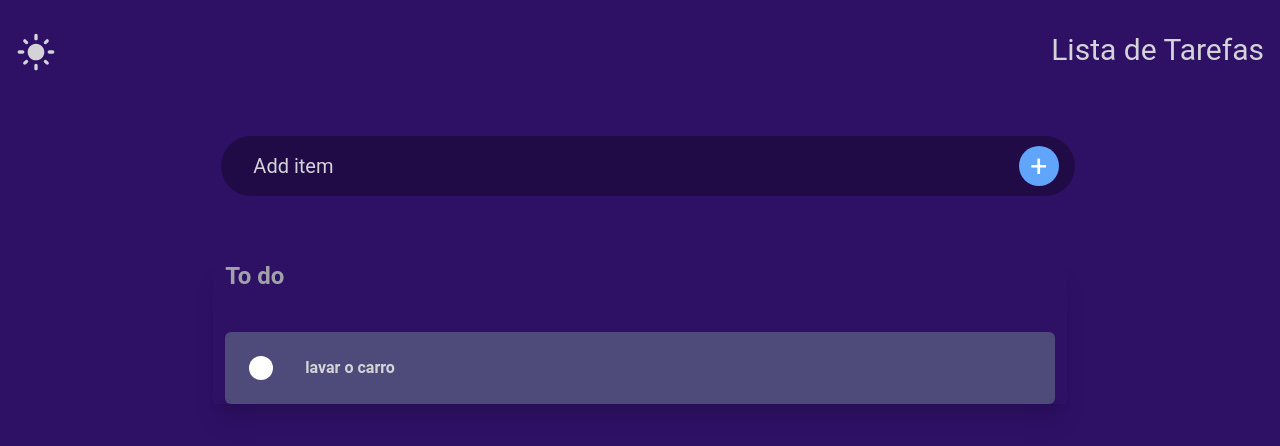
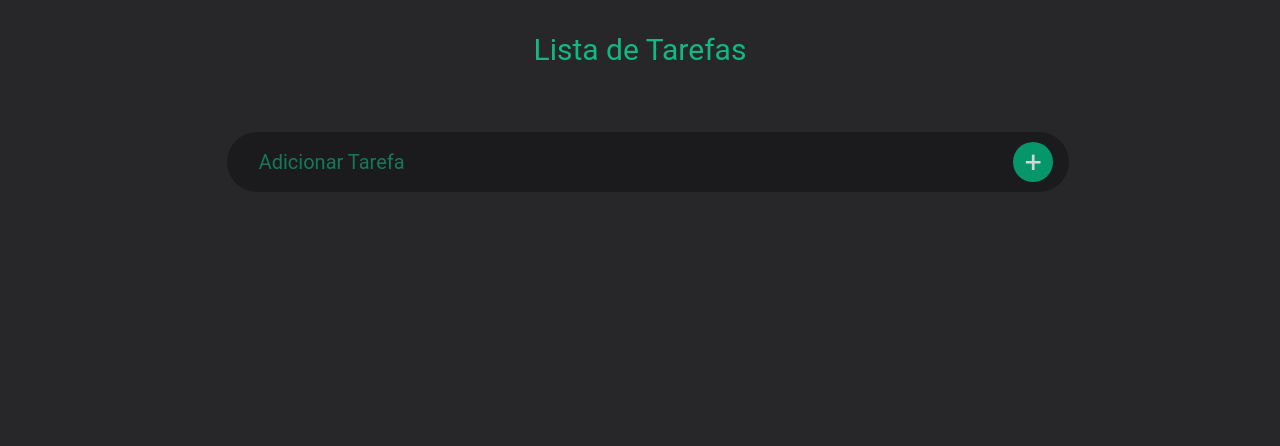
Before and after one commit to DanielSantana47/lista-de-tarefas, a Next.js app: page / in a window 1280 px wide. Shown: the top 446 px of the page. Built offline with nearby package versions, Linux system fonts and the light colour scheme.

Commit message:
final version

```diff
--- a/src/app/layout.tsx
+++ b/src/app/layout.tsx
@@ -1,5 +1,9 @@
+"use client"
+
+import { useContext } from 'react'
 import './globals.css'
 import type { Metadata } from 'next'
+import { ModeContext } from '@/contexts/InputContext'
 
 
 export const metadata: Metadata = {
@@ -12,9 +16,11 @@ export default function RootLayout({
 }: {
   children: React.ReactNode
 }) {
+
+
   return (
     <html lang="en">
-      <body className='bg-violet-950 text-white'>{children}</body>
+      <body className="bg-zinc-800">{children}</body>
     </html>
   )
 }
--- a/src/app/page.tsx
+++ b/src/app/page.tsx
@@ -2,16 +2,18 @@
 
 import { Header } from "@/components/Header"
 import { Input } from "@/components/Input"
-import { InputProvider } from "@/contexts/InputContext"
+import { ModeContext, ModeProvider } from "@/contexts/InputContext"
+import { useContext } from "react"
 
 const Page = ()=> {
+
   return(
-    <div className="">
-      <div className="container mx-auto">
-        <Header/>
-            <Input/>
-      </div>
-    </div>
+          <div>
+            <div className="container mx-auto px-2">
+                <Header/>
+                <Input/>
+            </div>
+          </div>
   )
 }
 
--- a/src/components/CompletedItem.tsx
+++ b/src/components/CompletedItem.tsx
@@ -5,14 +5,15 @@ type Props = {
     text: string
     id: number
     deleteItemCompleted: (n: number)=> void
+    checkCompletedItem: (n: number)=> void
 }
 
-export const CompletedItem = ({text, id, deleteItemCompleted}: Props)=> {
+export const CompletedItem = ({text, id, deleteItemCompleted, checkCompletedItem}: Props)=> {
 
     return(
-            <div key={id} className="flex bg-slate-500/40 rounded-md items-center justify-between group p-6  transition-all duration-100">
+            <div key={id} className="flex bg-slate-500/40 rounded-md items-center justify-between group px-2 py-3 sm:p-6  transition-all duration-100 shadow-xl">
                 <div className="flex items-center">
-                    <div className="w-6 h-6 rounded-full flex items-center justify-center bg-white cursor-pointer"><AiFillCheckCircle className="text-emerald-500 w-full h-full"/></div>
+                    <div onClick={()=> checkCompletedItem(id)} className="sm:w-6 sm:h-6 w-4 h-4 rounded-full flex items-center justify-center bg-white"><AiFillCheckCircle className="text-emerald-500 w-full h-full"/></div>
                     <span className="text-zinc-500 font-xl ml-8 line-through">{text}</span>
                 </div>
                 <div onClick={()=>deleteItemCompleted(id)} className="opacity-0 translate-y-3 group-hover:opacity-100 group-hover:translate-y-0 transition-all duration-200">
--- a/src/components/Header.tsx
+++ b/src/components/Header.tsx
@@ -1,9 +1,9 @@
-import { MdLightMode } from "react-icons/md";
+import { ModeContext } from "@/contexts/InputContext";
+import { useContext } from "react";
 export const Header = ()=> {
     return(
-        <header className="flex justify-between mt-8 mx-4">
-            <MdLightMode className=' text-zinc-300 w-10 h-10 hover:rotate-90 transition-all cursor-pointer'/>
-            <h1 className="text-3xl text-zinc-300">Lista de Tarefas</h1>
+        <header className="flex justify-center mt-8 mx-4">
+            <h1 className="text-3xl text-emerald-500">Lista de Tarefas</h1>
         </header>
     )
 }
--- a/src/components/Input.tsx
+++ b/src/components/Input.tsx
@@ -1,6 +1,7 @@
-import { useState } from "react"
+import { useEffect, useState } from "react"
 import { TodoItem } from "./TodoItem"
 import { CompletedItem } from "./CompletedItem"
+import { todo } from "node:test"
 
 export const Input = ()=> {
     type List = {
@@ -8,11 +9,12 @@ export const Input = ()=> {
         id: number
     }
 
+    const STORAGE_KEY = 'savetodolist'
+    const STORAGE_KEY2 = 'savecompletedlist'
+
     const [input, setInput] = useState('')
     const [id, setId] = useState(0)
-    const [todoList, setTodoList] = useState<List[]>([
-        {text: 'lavar o carro', id: 0}
-    ])
+    const [todoList, setTodoList] = useState<List[]>([])
     const [completedList, setCompletedList] = useState<List[]>([])
 
 
@@ -43,7 +45,7 @@ export const Input = ()=> {
             )
         }
 
-        setTimeout(()=>handleDeleteButton(key))
+        setTimeout(()=>handleDeleteButton(key), 0)
     }
 
     const handleDeleteCompletedItem = (key: number)=> {
@@ -54,25 +56,36 @@ export const Input = ()=> {
         )
     }
 
+    const handleCheckCompletedItem = (key: number)=> {
+        const completedItem = completedList.find(item=> item.id === key)
+
+        if (completedItem) {
+            setTodoList(
+                [...todoList, {id: completedItem.id, text: completedItem.text}]
+            )
+        }
+
+        setTimeout(()=>handleDeleteCompletedItem(key), 0)
+    }
     return(
         <>
             <div className="w-full flex items-center justify-center mt-16">
                 <input
                     type="text"
-                    className="py-4 px-8 w-2/3 bg-black/30 outline-none rounded-full text-xl text-zinc-300 placeholder:text-zinc-300 hover:bg-black/40 transition-all duration-150"
-                    placeholder="Add item"
+                    className="py-4 px-8 w-full lg:w-2/3 bg-black/30 outline-none rounded-full text-xl text-emerald-500 placeholder:text-emerald-500/60 hover:bg-black/40 transition-all duration-150"
+                    placeholder="Adicionar Tarefa"
                     value={input}
                     onChange={e=>setInput(e.target.value)}
                     />
-                <div onClick={handleAddButton} className="flex text-3xl justify-center items-center p-5 bg-blue-400 rounded-full w-4 h-4 -ml-14 cursor-pointer hover:bg-emerald-400 transition-all duration-150">+</div>
+                <div onClick={handleAddButton} className="flex text-3xl justify-center items-center p-5 text-zinc-300 bg-emerald-600 rounded-full w-4 h-4 -ml-11 sm:-ml-14 cursor-pointer hover:bg-emerald-700 transition-all duration-150">+</div>
             </div>
 
             {todoList.length > 0 &&
-                <section className="w-2/3 mx-auto px-3 flex flex-col justify-center mt-16 shadow-xl gap-4">
-                    <h2 className="text-2xl text-zinc-400 mb-6 font-semibold">To do</h2>
+                <section className="mx-auto px-1 lg:px-3 flex flex-col justify-center mt-16 gap-4 bg-transparent lg:w-2/3">
+                    <h2 className="text-2xl text-emerald-500 mb-6 font-semibold">À fazer</h2>
                     {todoList.map(item=>(
                         <div key={item.id}>
-                            <TodoItem id={item.id} text={item.text} deleteItem={()=>handleDeleteButton(item.id)} checkItem={()=>handleCheckItem(item.id)}/>
+                            <TodoItem id={item.id} text={item.text.substring(0, 27)} deleteItem={()=>handleDeleteButton(item.id)} checkItem={()=>handleCheckItem(item.id)}/>
                         </div>
                     ))
                     }
@@ -80,11 +93,11 @@ export const Input = ()=> {
             }
 
             {completedList.length > 0 &&
-                <section className="w-2/3 mx-auto px-3 flex flex-col justify-center mt-16 shadow-xl gap-4">
-                    <h2 className="text-2xl text-zinc-400 mb-6 font-semibold">Completed</h2>
+                <section className="lg:px-3 px-1 lg:w-2/3 mx-auto flex flex-col justify-center mt-16 gap-4">
+                    <h2 className="text-2xl text-slate-400 mb-6 font-semibold">Completo</h2>
                     {completedList.map(item=> (
                         <div key={item.id}>
-                            <CompletedItem text={item.text} id={item.id} deleteItemCompleted={()=>handleDeleteCompletedItem(item.id)}/>
+                            <CompletedItem text={item.text.substring(0, 27)} id={item.id} deleteItemCompleted={()=>handleDeleteCompletedItem(item.id)} checkCompletedItem={()=>handleCheckCompletedItem(item.id)}/>
                         </div>
                     ))}
                 </section>
--- a/src/components/TodoItem.tsx
+++ b/src/components/TodoItem.tsx
@@ -9,10 +9,10 @@ type Props = {
 
 export const TodoItem = ({text, id, deleteItem, checkItem}: Props)=> {
     return(
-                <div key={id} className="flex bg-slate-500/60 rounded-md items-center justify-between p-6  transition-all duration-100 group">
+                <div key={id} className="flex bg-emerald-600 rounded-md items-center justify-between px-2 py-3 sm:p-6  transition-all duration-100 group shadow-xl">
                     <div className="flex items-center">
-                        <div onClick={()=>checkItem(id)} className="w-6 h-6 rounded-full bg-white cursor-pointer"></div>
-                        <span className="text-zinc-300 font-semibold font-xl ml-8">{text}</span>
+                        <div onClick={()=>checkItem(id)} className="sm:w-6 sm:h-6 w-4 h-4 rounded-full bg-zinc-200 cursor-pointer"></div>
+                        <span className="text-zinc-200 font-semibold text-sm lg:text-lg ml-2 lg:ml-8">{text}</span>
                     </div>
                     <div onClick={()=>deleteItem(id)} className="opacity-0 translate-y-3 group-hover:opacity-100 group-hover:translate-y-0 transition-all duration-200">
                         <MdDeleteForever  className="text-red-400 text-2xl cursor-pointer"/>
```
Also changed, not shown: src/contexts/InputContext.tsx (+8 -17 lines).
